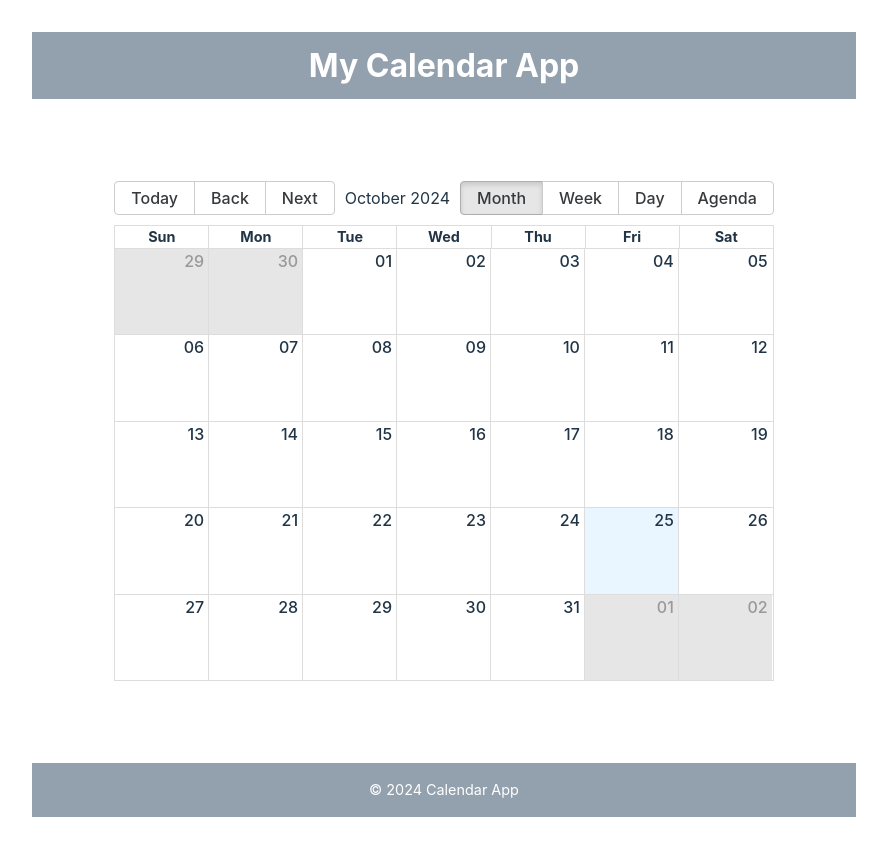
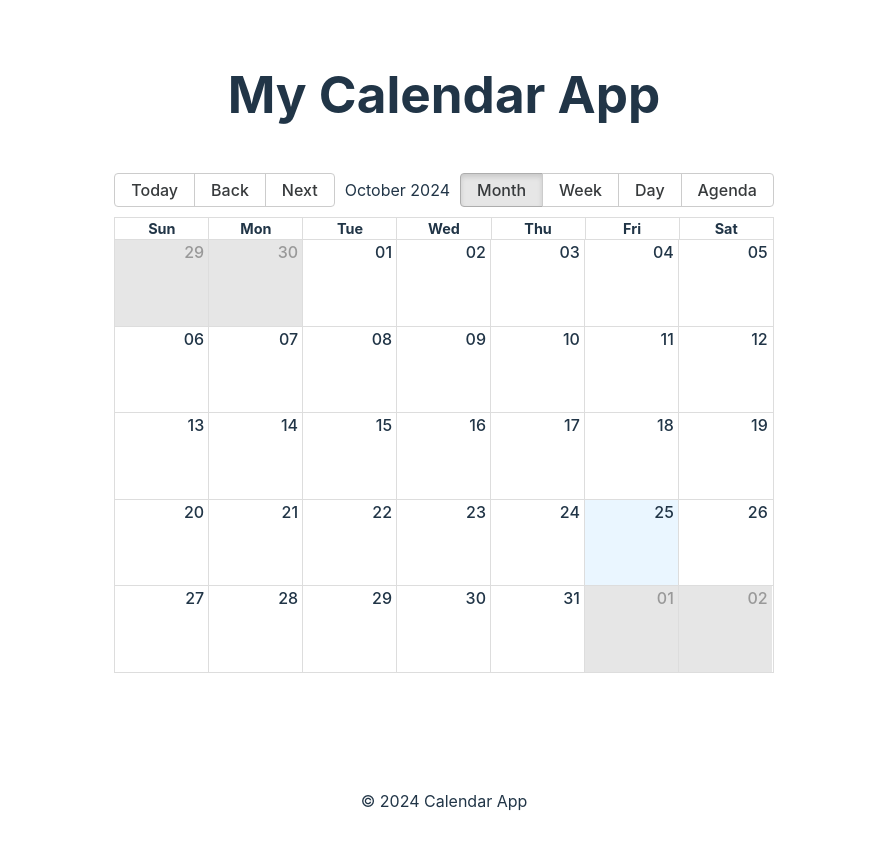
Before and after one commit to Graceatkirk/Calendar-and-Moon-Phase-Application, a React (Vite) app in the folder client/: page /app in a window 1280 px wide. Shown: the top 856 px of the page, without its empty margins (196-1083 px from the left). Built offline with nearby package versions, Linux system fonts and the light colour scheme; no server answers.

Commit message:
updated code after pull from origin main

```diff
--- a/client/src/App.css
+++ b/client/src/App.css
@@ -29,46 +29,19 @@
     transform: rotate(360deg);
   }
 }
-/* App.css */
 
-app-container {
-  display: flex;
-  flex-direction: column;
-  min-height: 100vh;
-  background-color: #719dcc7e;
-  font-family: Arial, sans-serif;
+@media (prefers-reduced-motion: no-preference) {
+  a:nth-of-type(2) .logo {
+    animation: logo-spin infinite 20s linear;
+  }
 }
 
-/* Header styling */
-header {
-  text-align: center;
-  padding: 1rem;
-  background-color: #253f5c7e;
-  color: #fff;
-
+.card {
+  padding: 2em;
 }
 
-header h1 {
-  font-size: 2rem;
-  font-weight: bold;
-  margin: 0;
-}
-
-/* Main content styling */
-main {
-  flex: 1;
-  display: flex;
-  justify-content: center;
-  align-items: center;
-  padding: 2rem;
-}
-
-/* Footer styling */
-footer {
-  text-align: center;
-  padding: 1rem;
-  background-color: #253f5c7e;
-  color: #fff;
+.read-the-docs {
+  color: #888;
 }
 
 .container {
@@ -169,17 +142,3 @@ color:#0004f3aa;
 .gray {
   background: #f7f7f7;
 }
-
-footer p {
-  margin: 0;
-  font-size: 0.9rem;
-}
-
-button {
-  transition: background-color 0.3s ease, color 0.3s ease; /* Smooth transition */
-}
-
-button:hover {
-  background-color: #0056b3; /* Darker shade for primary buttons */
-  color: #fff; /* White text on hover */
-}
```
